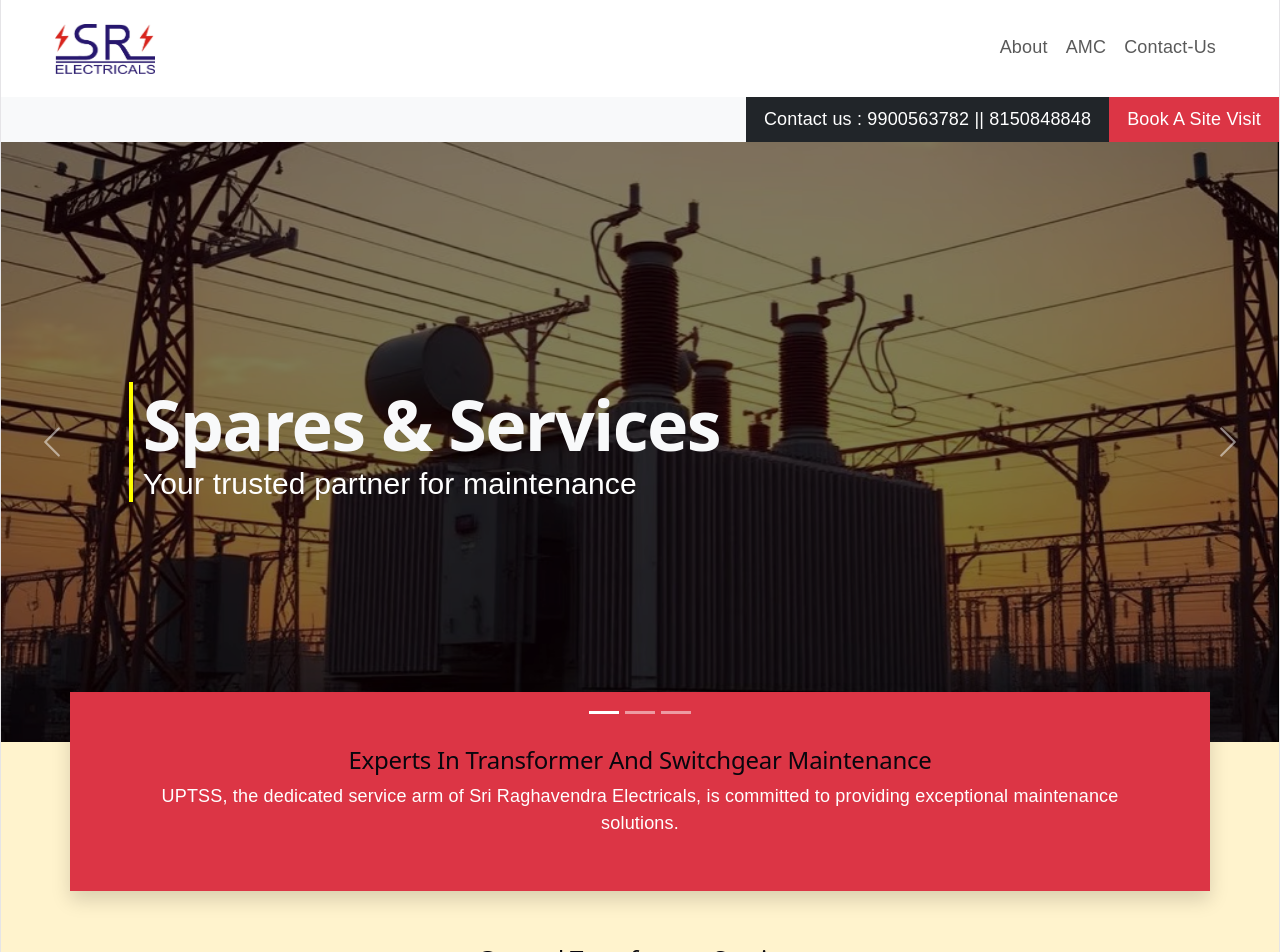
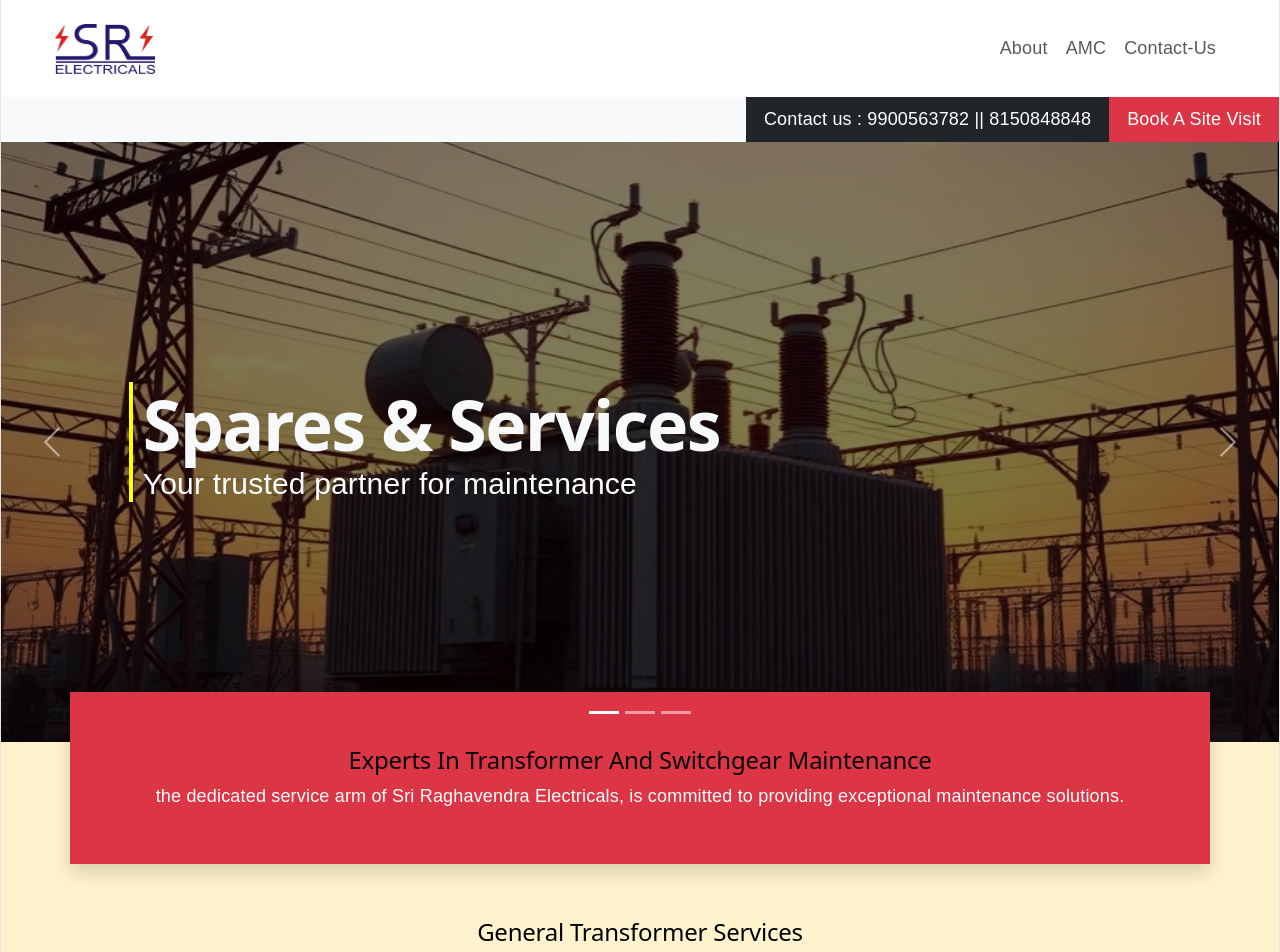
Before and after one commit to KUSHAL-HC/SR-Electricals, a React (Vite) app: page / in a window 1280 px wide. Shown: the top 952 px of the page. Built offline with nearby package versions, Linux system fonts and the light colour scheme.

Commit message:
added NavLinh and altered some font colour

```diff
--- a/src/components/AMC.jsx
+++ b/src/components/AMC.jsx
@@ -90,7 +90,7 @@ const AMC = () => {
         {/* CARD 2 */}
         <div className="amc-card white-card">
 
-          <h1>Non-Comprehensive AMC Plan</h1>
+          <h1 style={{color:"black"}}>Non-Comprehensive AMC Plan</h1>
 
           <ul>
 
--- a/src/components/Home.jsx
+++ b/src/components/Home.jsx
@@ -83,7 +83,7 @@ const Home = () => {
       <div className="container bg-danger text-white text-center p-5 shadow position-relative z-100" style={{ marginTop: "-50px" }}>
         <h2>Experts In Transformer And Switchgear Maintenance</h2>
         <p>
-          UPTSS, the dedicated service arm of Sri Raghavendra Electricals,
+          the dedicated service arm of Sri Raghavendra Electricals,
           is committed to providing exceptional maintenance solutions.
         </p>
       </div>
@@ -93,7 +93,7 @@ const Home = () => {
       <div className="container py-5">
           <div className="service-heading text-center mb-5">
 
-                <h2 className="service-main-title">General Transformer Services</h2>
+                <h2 className="service-main-title" style={{color:"black"}}>General Transformer Services</h2>
                 <div className="title-line"></div>
 
                 <p className="service-subtitle">Professional maintenance and transformer support solutions with reliable industrial expertise.</p>
--- a/src/components/NavBar.jsx
+++ b/src/components/NavBar.jsx
@@ -1,21 +1,24 @@
 import React from 'react'
-import { Link } from 'react-router-dom'
+import { NavLink,useLocation} from 'react-router-dom'
 import logo from '../assets/logo_SRE.jpg'
 
 const NavBar = () => {
+
+  const location = useLocation();
+
   return (
     <nav className="navbar navbar-expand-lg d-flex justify-content-between align-items-center px-5 py-3 bg-white" style={{position:"relative",zIndex:"10"}}>
 
-        <Link className="navbar-brand" to="/"><img src={logo} style={{width:"100px",height:"50px"}}/></Link>
+        <NavLink className="navbar-brand" to="/"><img src={logo} style={{width:"100px",height:"50px"}}/></NavLink>
             <button className="navbar-toggler" type="button" data-bs-toggle="collapse" data-bs-target="#navbarSupportedContent" aria-controls="navbarSupportedContent" aria-expanded="false" aria-label="Toggle navigation">
         <span className="navbar-toggler-icon"></span>
         </button>
 
         <div className="collapse navbar-collapse justify-content-end" id="navbarSupportedContent">
             <div className="navbar-nav d-flex align-items-center">
-                <Link className="nav-link nav-hover" to="/About">About</Link>
-                <Link className="nav-link nav-hover" to="/AMC">AMC</Link>
-                <Link className="nav-link nav-hover" to="/Contact">Contact-Us</Link>
+                <NavLink className="nav-link nav-hover" to="/About" style={({isActive})=>({borderBottom: isActive?'2px solid red':'none'})}>About</NavLink>
+                <NavLink className="nav-link nav-hover" to="/AMC" style={({isActive})=>({borderBottom: isActive?'2px solid red':'none'})}>AMC</NavLink>
+                <NavLink className="nav-link nav-hover" to="/Contact" style={({isActive})=>({borderBottom: isActive?'2px solid red':'none'})}>Contact-Us</NavLink>
             </div>
         </div>
     </nav>
```
